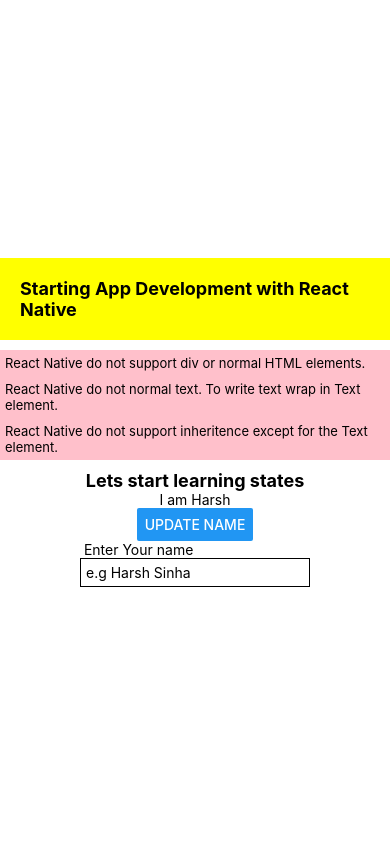
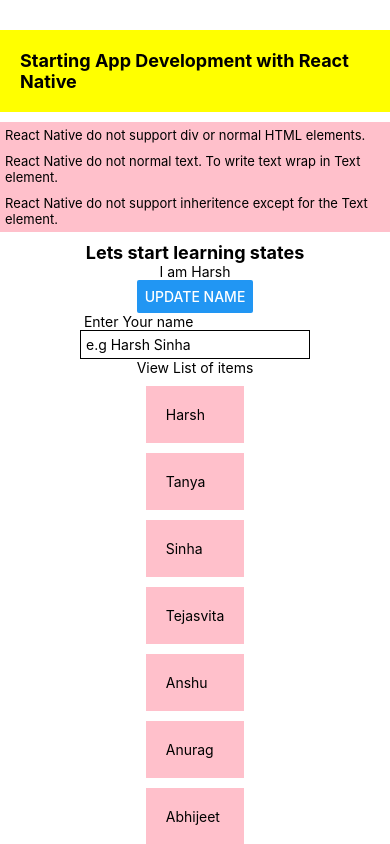
Before and after one commit to harsh6975/First-Mobile-App, a React Native app: screen / in a window 390 px wide. Built offline with nearby package versions, Linux system fonts and the light colour scheme.

Commit message:
List and Scroll View

```diff
--- a/App.js
+++ b/App.js
@@ -1,9 +1,26 @@
 import React, { useState } from "react";
 import { StatusBar } from "expo-status-bar";
-import { StyleSheet, Text, View, Button, TextInput } from "react-native";
+import {
+  StyleSheet,
+  Text,
+  View,
+  Button,
+  TextInput,
+  ScrollView,
+} from "react-native";
 
 export default function App() {
   const [name, setName] = useState("Harsh");
+  const [people, setPeople] = useState([
+    "Harsh",
+    "Tanya",
+    "Sinha",
+    "Tejasvita",
+    "Anshu",
+    "Anurag",
+    "Abhijeet",
+    "Mridul",
+  ]);
 
   const UpdateNameHandler = () => {
     let oldName = name;
@@ -44,8 +61,18 @@
             onChangeText={(val) => setName(val)}
           />
         </View>
-        <StatusBar style="auto" />
       </View>
+      <Text>View List of items</Text>
+      <ScrollView>
+        {people.map((item, index) => {
+          return (
+            <View>
+              <Text style={styles.item}>{item}</Text>
+            </View>
+          );
+        })}
+      </ScrollView>
+      <StatusBar style="auto" />
     </View>
   );
 }
@@ -55,12 +82,12 @@
     flex: 1,
     backgroundColor: "#fff",
     alignItems: "center",
-    justifyContent: "center",
   },
   header: {
     backgroundColor: "yellow",
     padding: 20,
     marginBottom: 10,
+    marginTop: 30,
   },
   headerText: {
     fontWeight: "bold",
@@ -81,4 +108,9 @@
     borderColor: "black",
     padding: 5,
   },
+  item: {
+    padding: 20,
+    marginTop: 10,
+    backgroundColor: "pink",
+  },
 });
```
